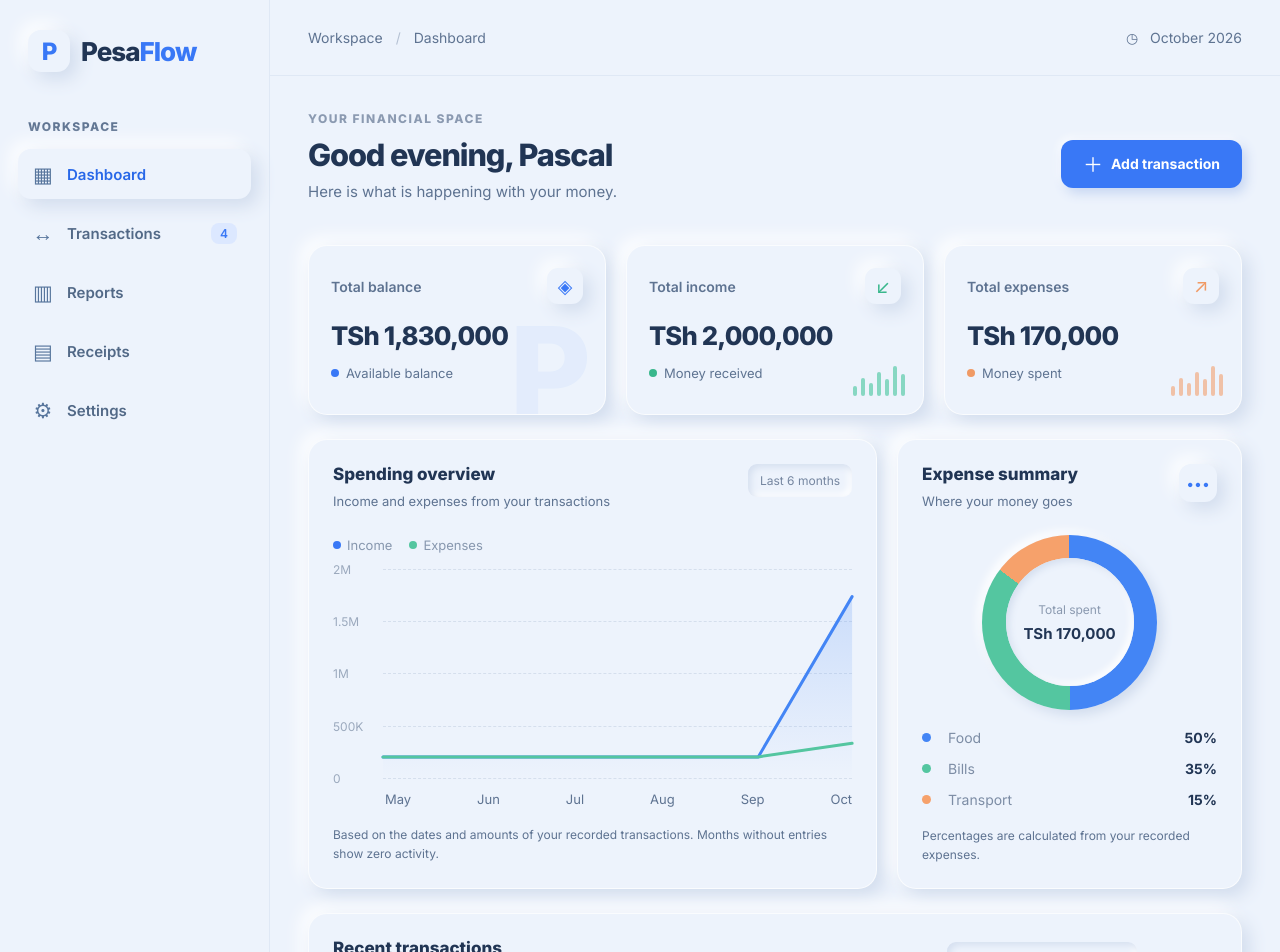
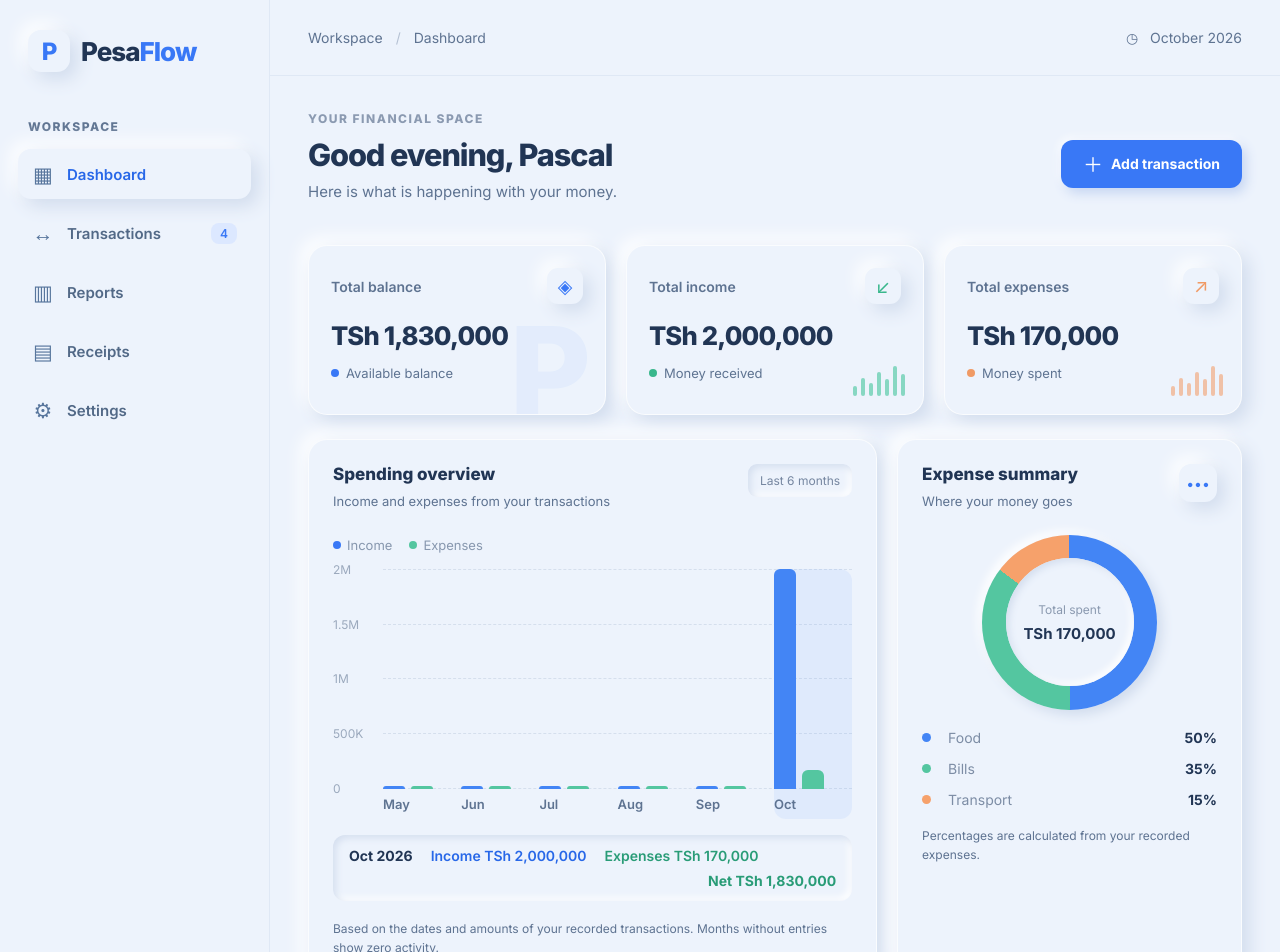
Before and after one commit to putcode677/Your-expense-tracker, a React (Vite) app: page / in a window 1280 px wide. Shown: the top 952 px of the page. Built offline with nearby package versions, Linux system fonts and the light colour scheme.

Commit message:
feat: replace line chart with interactive monthly bar chart

```diff
--- a/src/App.jsx
+++ b/src/App.jsx
@@ -100,6 +100,7 @@ function App() {
   const [showLogoutConfirm, setShowLogoutConfirm] = useState(false)
   const [notice, setNotice] = useState('')
   const [form, setForm] = useState(emptyForm)
+  const [activeMonth, setActiveMonth] = useState(null)
 
   const profileRef = useRef(null)
 
@@ -231,30 +232,12 @@ function App() {
       ...months.flatMap((month) => [month.income, month.expenses]),
     )
 
-    const points = (key) =>
-      months.map((month, index) => {
-        const x =
-          months.length === 1 ? 300 : index * (600 / (months.length - 1))
-        const y = 170 - (month[key] / max) * 145
+    return { months, max }
+  }, [transactions, currentMonth, currentYear])
 
-        return { x, y }
-      })
-
-    const path = (key) =>
-      points(key)
-        .map(
-          (point, index) =>
-            `${index === 0 ? 'M' : 'L'}${point.x} ${point.y}`,
-        )
-        .join(' ')
-
-    return {
-      months,
-      max,
-      incomePath: path('income'),
-      expensePath: path('expenses'),
-    }
-  }, [transactions, currentMonth, currentYear])
+  const selectedMonth =
+    monthlyChart.months.find((month) => month.key === activeMonth) ||
+    monthlyChart.months[monthlyChart.months.length - 1]
 
   const categorySummary = useMemo(() => {
     const expenses = transactions.filter((item) => item.type === 'expense')
@@ -589,77 +572,74 @@ function App() {
                     </span>
                   </div>
 
-                  <div className="chart-area">
-                    {[0, 1, 2, 3, 4].map((value) => (
-                      <div className="chart-gridline" key={value}>
-                        <span>
-                          {compactNumber(
-                            (monthlyChart.max * (4 - value)) / 4,
-                          )}
-                        </span>
-                        <i />
-                      </div>
-                    ))}
+                  <div
+                    className="bar-chart"
+                    role="group"
+                    aria-label="Income and expenses for the last six months"
+                  >
+                    <div className="bar-grid">
+                      {[4, 3, 2, 1, 0].map((step) => (
+                        <div className="bar-gridline" key={step}>
+                          <span>
+                            {compactNumber((monthlyChart.max * step) / 4)}
+                          </span>
+                          <i />
+                        </div>
+                      ))}
+                    </div>
 
-                    <svg
-                      className="line-chart"
-                      viewBox="0 0 600 190"
-                      preserveAspectRatio="none"
-                      role="img"
-                      aria-label="Income and expense totals for the last six months"
-                    >
-                      <defs>
-                        <linearGradient
-                          id="incomeFill"
-                          x1="0"
-                          x2="0"
-                          y1="0"
-                          y2="1"
+                    <div className="bar-columns">
+                      {monthlyChart.months.map((month) => (
+                        <button
+                          type="button"
+                          key={month.key}
+                          className={`bar-column ${
+                            selectedMonth.key === month.key ? 'active' : ''
+                          }`}
+                          aria-label={`${month.label} ${month.year}: income ${money(month.income)}, expenses ${money(month.expenses)}`}
+                          onMouseEnter={() => setActiveMonth(month.key)}
+                          onFocus={() => setActiveMonth(month.key)}
+                          onClick={() => setActiveMonth(month.key)}
                         >
-                          <stop
-                            offset="0%"
-                            stopColor="#4385f5"
-                            stopOpacity=".20"
-                          />
-                          <stop
-                            offset="100%"
-                            stopColor="#4385f5"
-                            stopOpacity="0"
-                          />
-                        </linearGradient>
-                      </defs>
-
-                      <path
-                        d={`${monthlyChart.incomePath} L600 190 L0 190 Z`}
-                        fill="url(#incomeFill)"
-                      />
-
-                      <path
-                        d={monthlyChart.incomePath}
-                        fill="none"
-                        stroke="#4385f5"
-                        strokeWidth="3"
-                        strokeLinecap="round"
-                        strokeLinejoin="round"
-                        vectorEffect="non-scaling-stroke"
-                      />
-
-                      <path
-                        d={monthlyChart.expensePath}
-                        fill="none"
-                        stroke="#54c6a0"
-                        strokeWidth="3"
-                        strokeLinecap="round"
-                        strokeLinejoin="round"
-                        vectorEffect="non-scaling-stroke"
-                      />
-                    </svg>
+                          <div className="bar-pair">
+                            <span
+                              className="bar income-bar"
+                              style={{
+                                height: `${(month.income / monthlyChart.max) * 100}%`,
+                              }}
+                            />
+                            <span
+                              className="bar expense-bar"
+                              style={{
+                                height: `${(month.expenses / monthlyChart.max) * 100}%`,
+                              }}
+                            />
+                          </div>
+                          <span className="bar-label">{month.label}</span>
+                        </button>
+                      ))}
+                    </div>
                   </div>
 
-                  <div className="chart-months">
-                    {monthlyChart.months.map((month) => (
-                      <span key={month.key}>{month.label}</span>
-                    ))}
+                  <div className="chart-readout">
+                    <strong>
+                      {selectedMonth.label} {selectedMonth.year}
+                    </strong>
+                    <span className="readout-income">
+                      Income {money(selectedMonth.income)}
+                    </span>
+                    <span className="readout-expense">
+                      Expenses {money(selectedMonth.expenses)}
+                    </span>
+                    <span
+                      className={
+                        selectedMonth.income - selectedMonth.expenses >= 0
+                          ? 'readout-net positive'
+                          : 'readout-net negative'
+                      }
+                    >
+                      Net {money(selectedMonth.income - selectedMonth.expenses)}
+                    </span>
                   </div>
 
                   <p className="chart-note">
--- a/src/PesaFlow-overrides.css
+++ b/src/PesaFlow-overrides.css
@@ -111,6 +111,92 @@ body, .app-shell {
   font-size: 20px;
   cursor: pointer;
 }
+
+
+.bar-chart {
+  position: relative;
+  height: 250px;
+  margin-top: 16px;
+}
+.bar-grid {
+  position: absolute;
+  inset: 0 0 30px 0;
+  display: flex;
+  flex-direction: column;
+  justify-content: space-between;
+}
+.bar-gridline {
+  display: flex;
+  align-items: center;
+  gap: 10px;
+  height: 1px;
+}
+.bar-gridline span {
+  width: 40px;
+  color: #9ba9bd;
+  font-size: 12px;
+}
+.bar-gridline i {
+  flex: 1;
+  border-top: 1px dashed #d5dfed;
+}
+.bar-columns {
+  position: absolute;
+  inset: 0 0 0 50px;
+  display: flex;
+}
+.bar-column {
+  flex: 1;
+  display: flex;
+  flex-direction: column;
+  border: 0;
+  border-radius: 12px;
+  background: transparent;
+  padding: 0;
+  transition: background .2s;
+}
+.bar-column.active { background: rgba(67, 133, 245, .08); }
+.bar-pair {
+  flex: 1;
+  display: flex;
+  align-items: flex-end;
+  justify-content: center;
+  gap: 6px;
+}
+.bar {
+  width: 22px;
+  min-height: 3px;
+  border-radius: 6px 6px 0 0;
+  transition: height .4s ease;
+}
+.income-bar { background: #4385f5; }
+.expense-bar { background: #54c6a0; }
+.bar-label {
+  height: 30px;
+  display: grid;
+  place-items: center;
+  color: #5e7391;
+  font-size: 13px;
+  font-weight: 600;
+}
+.chart-readout {
+  display: flex;
+  flex-wrap: wrap;
+  align-items: center;
+  gap: 8px 18px;
+  margin-top: 16px;
+  padding: 12px 16px;
+  border-radius: 12px;
+  background: var(--surface);
+  box-shadow: var(--inset);
+  font-size: 14px;
+}
+.chart-readout strong { color: var(--navy); }
+.readout-income { color: #2868e8; font-weight: 600; }
+.readout-expense { color: #299c77; font-weight: 600; }
+.readout-net { margin-left: auto; font-weight: 700; }
+.readout-net.positive { color: #299c77; }
+.readout-net.negative { color: #b83245; }
 .logout-settings-button { margin-top: 16px; }
 @media (max-width: 600px) {
   .profile-dropdown { right: 0; }
```
